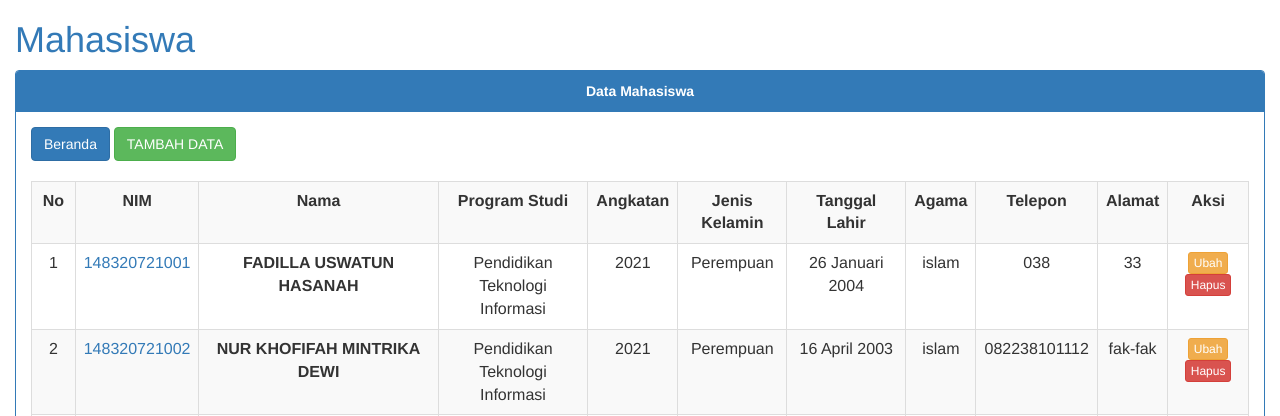
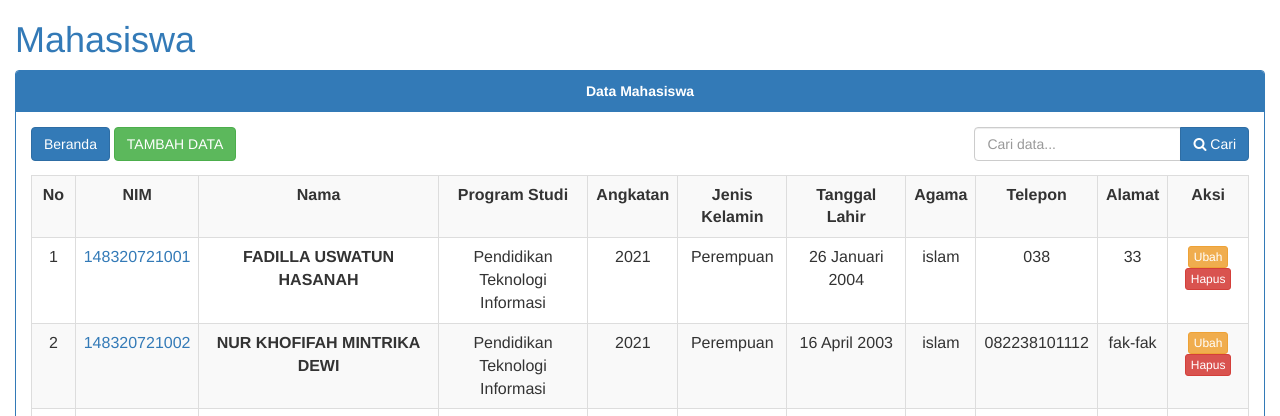
Before and after one commit to fann133/Siakad-Uas_SIM-SIA, a CodeIgniter app: page /siakad-uas/index.php/mahasiswa/index in a window 1280 px wide. Shown: the top 416 px of the page. Run offline with CodeIgniter, Linux system fonts and the light colour scheme; data comes from the database, SQL or seed files in the repository.

Commit message:
Penambahan Fitus Search di Tabel Mahasiswa

```diff
--- a/application/controllers/Mahasiswa.php
+++ b/application/controllers/Mahasiswa.php
@@ -11,16 +11,37 @@ class Mahasiswa extends CI_Controller {
 
     public function index()
     {
+        // Ambil kata kunci dari form pencarian
+        $keyword = $this->input->get('keyword');
+
+        // Jika ada kata kunci, tambahkan filter untuk pencarian berdasarkan NIM, Nama Mahasiswa, Nama Program Studi, atau Jenis Kelamin
+        if ($keyword) {
+            $this->db->group_start(); // Memulai grup kondisi
+            $this->db->like('m_mhs.nim', $keyword); // Pencarian berdasarkan NIM
+            $this->db->or_like('m_mhs.nama_mhs', $keyword); // Pencarian berdasarkan Nama Mahasiswa
+            $this->db->or_like('m_prodi.nama_prodi', $keyword); // Pencarian berdasarkan Nama Program Studi
+            $this->db->or_like('m_mhs.angkatan', $keyword); // Pencarian berdasarkan Angkatan
+            $this->db->or_like('m_mhs.kelamin_mhs', $keyword); // Pencarian berdasarkan Jenis Kelamin
+            $this->db->or_like('m_mhs.agama_mhs', $keyword); // Pencarian berdasarkan Agama
+            $this->db->group_end(); // Mengakhiri grup kondisi
+        }
+
+        // Filter dan limit (dapat disesuaikan)
         $filter = null;
         $limit = null;
+
+        // Pengaturan judul
         $this->data['judul'] = "Mahasiswa";
         $this->data['judul1'] = "Data Mahasiswa";
-        $this->data['listdata'] = $this->db->order_by('nim', 'ASC')
+
+        // Mendapatkan data dari database
+        $this->data['listdata'] = $this->db->order_by('m_mhs.nim', 'ASC')
             ->join('m_prodi', 'm_prodi.id_prodi = m_mhs.prodi_id', 'left')
             ->get_where('m_mhs', $filter, $limit)->result_array();
+
+        // Load view dengan data yang sudah difilter
         $this->load->view('mhs/v_index', $this->data);
     }
-
 	public function tambah()
 	{
 		$this->data['judul'] = "Tambah Mahasiswa";
@@ -119,6 +140,7 @@ class Mahasiswa extends CI_Controller {
     {
         $query = $this->db->where(array('id_mhs' => $id))->delete('m_mhs');
         if ($this->db->affected_rows() > 0) {
+            $this->session->set_flashdata('notif', notif('success', 'Berhasil', 'Data Berhasil dihapus'));
             redirect('mahasiswa');
         } else {
             redirect();
--- a/application/views/mhs/v_index.php
+++ b/application/views/mhs/v_index.php
@@ -1,5 +1,5 @@
 <link rel="stylesheet" href="<?= base_url('assets/bootstrap.css') ?>">
-
+<link rel="stylesheet" href="https://cdnjs.cloudflare.com/ajax/libs/font-awesome/4.7.0/css/font-awesome.min.css">
 
 <div class="container-fluid">
     <h1 class="text-primary"><?php echo $judul ?></h1>
@@ -11,8 +11,17 @@
                 <div class="panel-body">
                     <a class="btn btn-primary" href="<?= site_url() ?>">Beranda</a>
                     <a class="btn btn-success" href="<?= site_url('mahasiswa/tambah') ?>"> TAMBAH DATA</a>
-<br><br>
 
+                    <!-- Form pencarian -->
+                    <form action="<?= site_url('mahasiswa') ?>" method="get" class="form-inline pull-right">
+                        <div class="input-group">
+                            <input type="text" class="form-control" id="keyword" name="keyword" placeholder="Cari data...">
+                            <span class="input-group-btn">
+                                <button type="submit" class="btn btn-primary"><i class="fa fa-search"></i> Cari</button>
+                            </span>
+                        </div>
+                    </form>
+                    <div class="clearfix"></div>
                     <table class="table table-striped table-bordered table-hover">
                         <tr>
                             <th class="text-center">No</th>
@@ -29,14 +38,14 @@
                         </tr>
                         <?php
                         $no = 1;
-     foreach($listdata as $data){
+                        foreach ($listdata as $data) {
                             echo '<tr>';
-	echo '<td class="text-center">'.$no.'</td>';
-	echo '<td class="text-center text-primary">'.$data['nim'].'</td>';
-	echo '<td class="text-center"><strong>'.$data['nama_mhs'].'</strong></td>';
-	echo '<td class="text-center">'.$data['nama_prodi'].'</td>';
-	echo '<td class="text-center">'.$data['angkatan'].'</td>';
-	echo '<td class="text-center">'.$data['kelamin_mhs'].'</td>';
+                            echo '<td class="text-center">' . $no . '</td>';
+                            echo '<td class="text-center text-primary">' . $data['nim'] . '</td>';
+                            echo '<td class="text-center"><strong>' . $data['nama_mhs'] . '</strong></td>';
+                            echo '<td class="text-center">' . $data['nama_prodi'] . '</td>';
+                            echo '<td class="text-center">' . $data['angkatan'] . '</td>';
+                            echo '<td class="text-center">' . $data['kelamin_mhs'] . '</td>';
                             $bulanIndonesia = [
                                 'Januari', 'Februari', 'Maret', 'April', 'Mei', 'Juni', 'Juli',
                                 'Agustus', 'September', 'Oktober', 'November', 'Desember'
@@ -46,14 +55,13 @@
                             $month = intval(date_format($birthDate, 'm')) - 1;
                             $year = date_format($birthDate, 'Y');
                             $tanggalLahir = $day . ' ' . $bulanIndonesia[$month] . ' ' . $year;
-    echo '<td class="text-center">'.$tanggalLahir.'</td>';
-	echo '<td class="text-center">'.$data['agama_mhs'].'</td>';
-	echo '<td class="text-center">'.$data['telepon_mhs'].'</td>';
-	echo '<td class="text-center">'.$data['alamat_mhs'].'</td>';
-
+                            echo '<td class="text-center">' . $tanggalLahir . '</td>';
+                            echo '<td class="text-center">' . $data['agama_mhs'] . '</td>';
+                            echo '<td class="text-center">' . $data['telepon_mhs'] . '</td>';
+                            echo '<td class="text-center">' . $data['alamat_mhs'] . '</td>';
                             echo '<td class="text-center">
-		<a class="btn btn-warning btn-xs" href="'. site_url('mahasiswa/ubah/'.$data['id_mhs']) .'">Ubah</a>
-		<a onclick="return confirm(`Anda yakin hapus ?`)" class="btn btn-danger btn-xs" href="'. site_url('mahasiswa/hapus/'.$data['id_mhs']) .'">Hapus</a>
+                                <a class="btn btn-warning btn-xs" href="' . site_url('mahasiswa/ubah/' . $data['id_mhs']) . '">Ubah</a>
+                                <a onclick="return confirm(`Anda yakin hapus ?`)" class="btn btn-danger btn-xs" href="' . site_url('mahasiswa/hapus/' . $data['id_mhs']) . '">Hapus</a>
                                 </td>';
                             echo '</tr>';
                             $no++;
@@ -61,7 +69,7 @@
                         ?>
                         <tr>
                             <th class="text-center" colspan="7">Total Data</th>
-    	<th class="text-center"colspan="4">
+                            <th class="text-center" colspan="4">
                                 <span><?= count($listdata) ?></span>
                             </th>
                         </tr>
@@ -71,5 +79,6 @@
         </div>
     </div>
 </div>
+
 <script src="https://ajax.googleapis.com/ajax/libs/jquery/3.5.1/jquery.min.js"></script>
 <script src="https://maxcdn.bootstrapcdn.com/bootstrap/3.4.1/js/bootstrap.min.js"></script>
```
Lines whose indentation alone changed are shown as unchanged.
